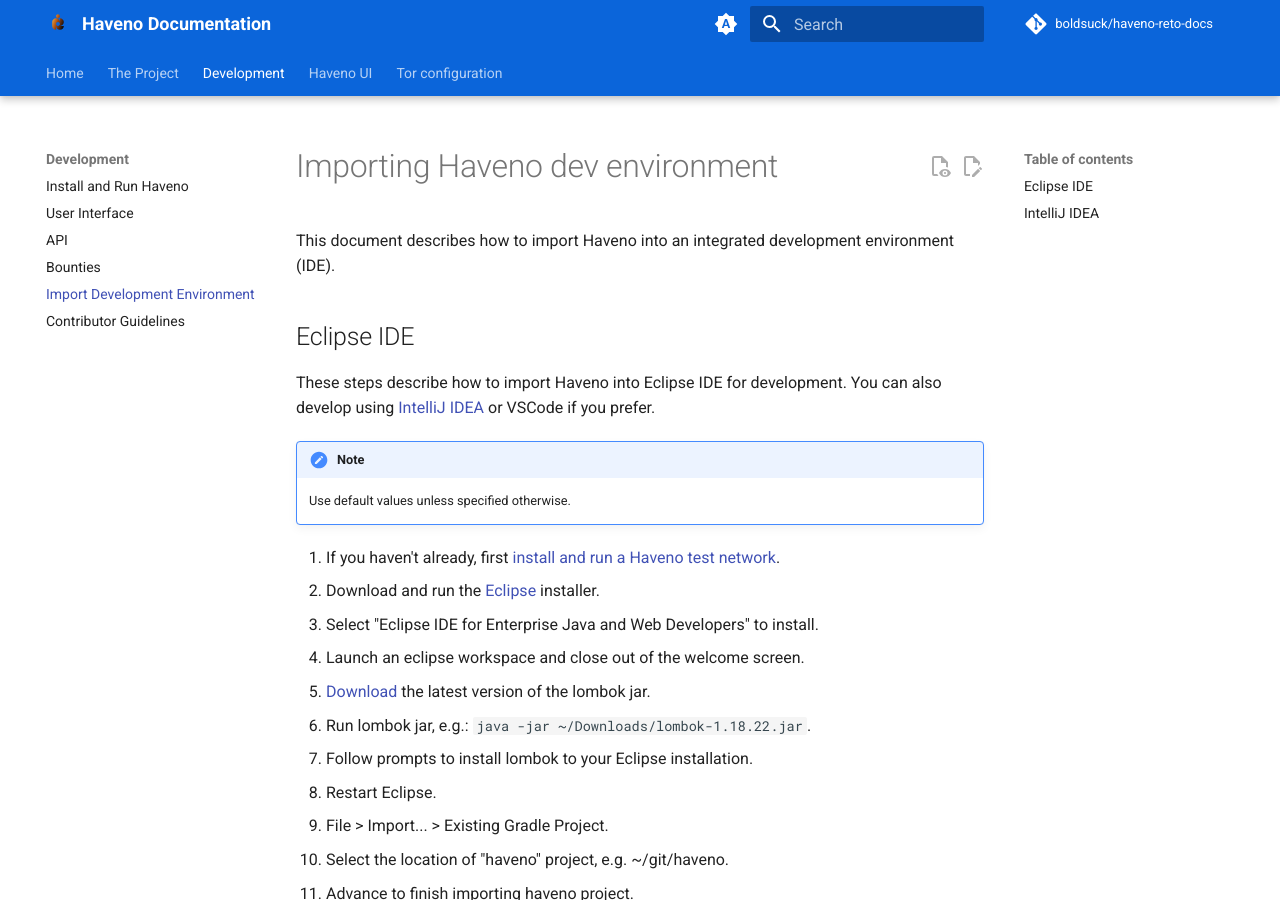
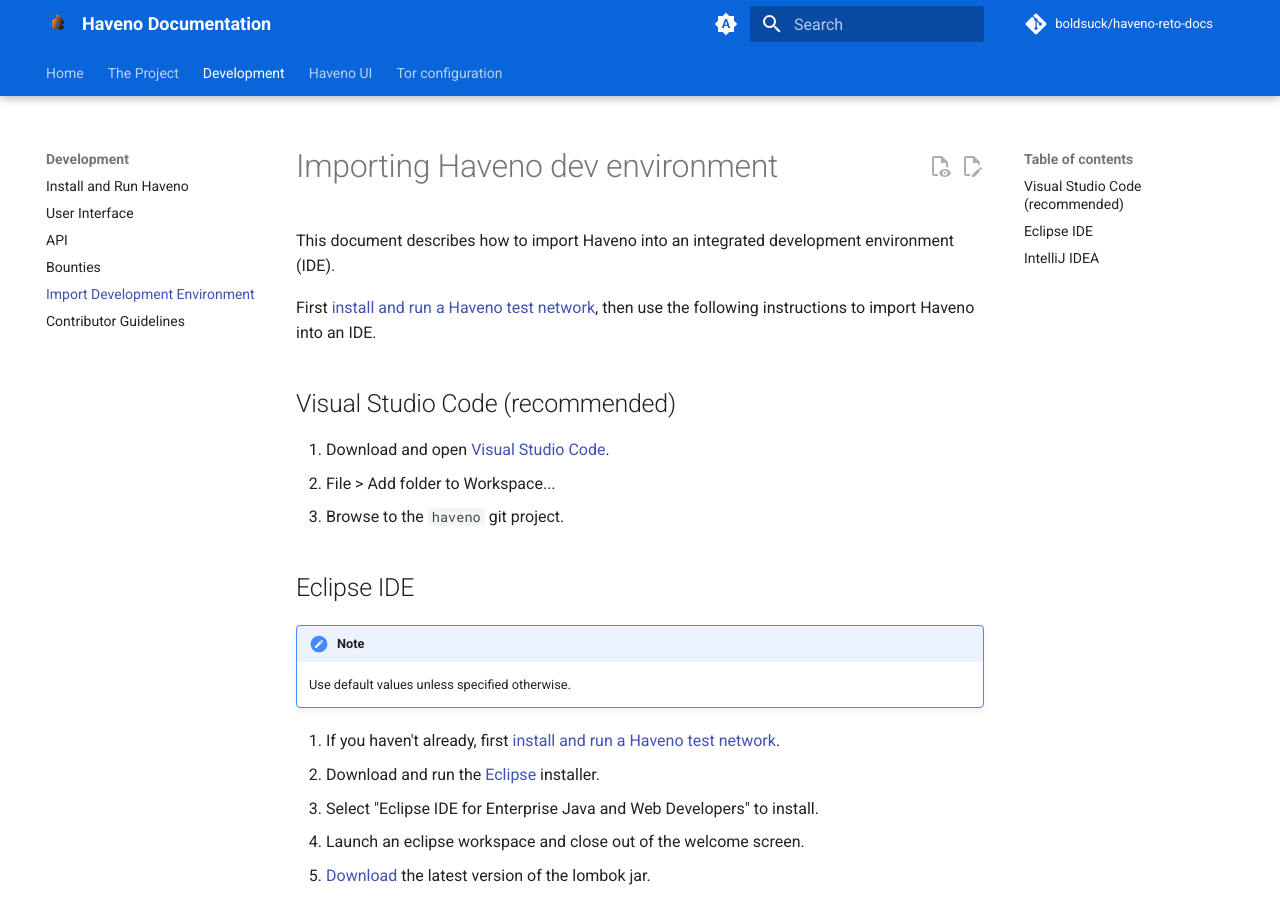
Before and after one commit to boldsuck/haveno-reto-docs, an MkDocs documentation site: the page built from docs/development/importing.md, in a window 1280 px wide and 900 px high. Built offline with MkDocs 1.6.1 and Material for MkDocs 9.7.7, drawn with Linux system fonts in a browser that asks for light colours; plug-ins that fetch from the network failed and are left out; comment, search, counter and statistics services are not loaded; the version menu is left out.

Commit message:
add vscode to IDE documentation, fix hyperlink to vscode

```diff
--- a/docs/development/importing.md
+++ b/docs/development/importing.md
@@ -2,9 +2,15 @@
 
 This document describes how to import Haveno into an integrated development environment (IDE).
 
+First [install and run a Haveno test network](installing.md), then use the following instructions to import Haveno into an IDE.
+
+## Visual Studio Code (recommended)
+
+1. Download and open [Visual Studio Code](https://code.visualstudio.com/).
+2. File > Add folder to Workspace...
+3. Browse to the `haveno` git project.
+
 ## Eclipse IDE
-
-These steps describe how to import Haveno into Eclipse IDE for development. You can also develop using [IntelliJ IDEA](#intellij-idea) or VSCode if you prefer.
 
 !!! Note
     Use default values unless specified otherwise.
```
